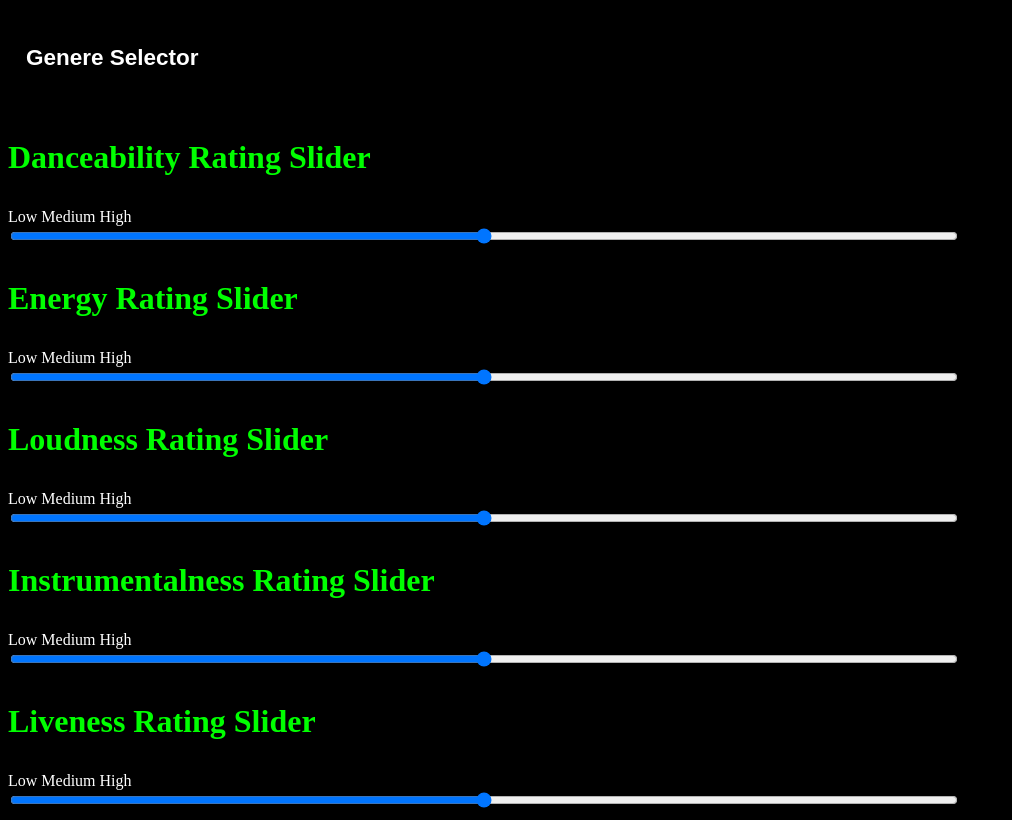
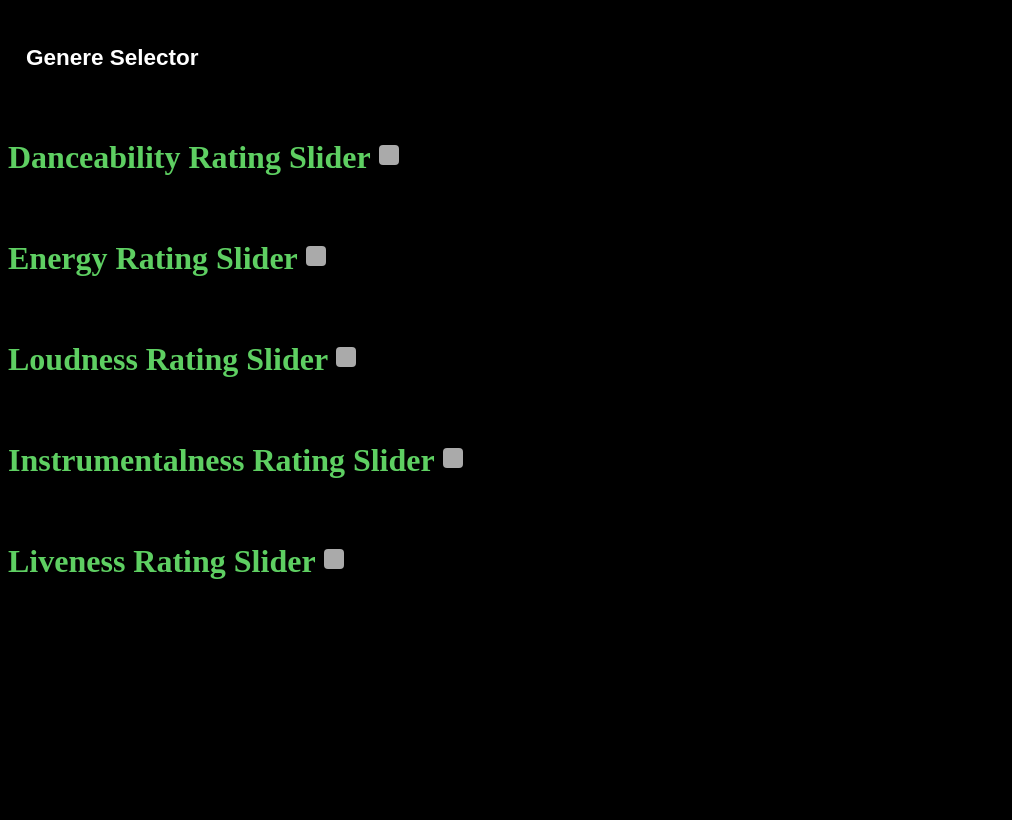
Before and after one commit to victoriab027/Creatify, a Django app: page /base/ in a window 1280 px wide. Shown: the whole page, without its empty margins (0-1012 px from the left). After the commit the page ends 579 px from the top, so only its background shows below. Run offline with Django 4.2, Linux system fonts and the light colour scheme; some libraries are stand-ins or nearby versions.

Commit message:
added checkboxes and slider css

```diff
--- a/web_dev/creatify/creatify_app/static/creatify_app/main.js
+++ b/web_dev/creatify/creatify_app/static/creatify_app/main.js
@@ -35,3 +35,31 @@ function toggleButtonClass(button) {
       }
     });
   });
+
+// Get the slider element
+const slider = document.querySelector('.slider');
+
+// Get the dots elements
+const dots = document.querySelectorAll('.dot');
+// Loop through each dot
+dots.forEach(dot => {
+  // Get the value of the dot
+  const value = dot.id.split(' ')[0];
+  // Add an event listener to the slider
+  slider.addEventListener('input', () => {
+    // If the slider value matches the dot value, hide the dot, else show it
+    if (slider.value === value) {
+      dot.style.display = 'none';
+    } else {
+      dot.style.display = 'block';
+    }
+  });
+});
+$('.custom-checkbox').change(function() {
+  var sliderId = $(this).attr('id');
+  if ($(this).is(':checked')) {
+    $('#slider-' + sliderId).show();
+  } else {
+    $('#slider-' + sliderId).hide();
+  }
+});
--- a/web_dev/creatify/creatify_app/static/creatify_app/style.css
+++ b/web_dev/creatify/creatify_app/static/creatify_app/style.css
@@ -60,11 +60,95 @@ body{
   }
 h3 {
     font-size: xx-large;
-    color: lime;
+    color: #5ecf62;
+    display: inline-block;
   }
+  .slider-wrapper {
+    display: flex;
+    flex-direction: column;
+    align-items: center;
+}
+
 .slider-wrapper > * {
-    width: 75%;
+    width: 80%;
+    margin-bottom: 10px;
 }
-span {
+
+.slider-wrapper > .slider {
+    width: 100%;
+    height: 20px;
+    border-radius: 10px;
+    background-color: #ddd;
+    appearance: none;
+    outline: none;
+}
+
+.slider-wrapper > .slider::-webkit-slider-thumb {
+    appearance: none;
+    height: 30px;
+    width: 30px;
+    border-radius: 50%;
+    background-color: #4CAF50;
+    cursor: pointer;
+    position: relative;
+    z-index: 1;
+}
+
+.slider-wrapper > .slider::-moz-range-thumb {
+    appearance: none;
+    height: 30px;
+    width: 30px;
+    border-radius: 50%;
+    background-color: #4CAF50;
+    cursor: pointer;
+    position: relative;
+    z-index: 1;
+}
+
+.slider-wrapper > .labels {
+    display: flex;
+    justify-content: space-between;
     width: 100%;
 }
+
+.slider-wrapper > .low {
+    text-align: left;
+}
+
+.slider-wrapper > .high {
+    text-align: right;
+}
+.slider-dots {
+  display: flex;
+  justify-content: space-between;
+  width: 100%;
+  height: 20px;
+  margin-top: -30px;
+  pointer-events: none;
+}
+
+.slider-dots .dot {
+  width: 20px;
+  height: 20px;
+  border-radius: 50%;
+  background-color: #999;
+  pointer-events: none;
+}
+.custom-checkbox {
+  appearance: none;
+  background-color: #aaa; /* set initial background color to gray */
+  border-radius: 4px;
+  width: 20px;
+  height: 20px;
+  margin-right: 8px;
+  margin-top: 10px;
+}
+
+.custom-checkbox:checked {
+  background-color: lime; /* change background color of adjacent span element when checkbox is checked */
+}
+
+.custom-checkbox {
+  color: #000; /* set color of adjacent span element */
+  font-size: 16px;
+}
--- a/web_dev/creatify/creatify_app/templates/creatify_app/main.html
+++ b/web_dev/creatify/creatify_app/templates/creatify_app/main.html
@@ -20,15 +20,25 @@
     </tr>
   </table>
 </div>
-{% for slider in sliders%}
-	<h3>{{slider}} Rating Slider</h3>
-    <div class="slider-wrapper">
-			<span class="low">Low</span>
-			<span class="medium">Medium</span>
-			<span class="high">High</span><br>
-		<input type="range" min="1" max="3" value="2" class="slider" id="danceabilitySlider">
-	</div>
+{% for slider in sliders %}
+    <h3>{{slider}} Rating Slider</h3>
+        <input type="checkbox" class="custom-checkbox" id="{{slider}}"> <br>
+        <div class="slider-wrapper" id="slider-{{slider}}" style="display: none;">
+            <div class="labels">
+                <span class="low">Low</span>
+                <span class="medium">Medium</span>
+                <span class="high">High</span>
+            </div>
+            <input type="range" min="1" max="3" value="2" class="slider">
+            <div class="slider-dots">
+                <span id="1 {{slider}}" class="dot"></span>
+                <span id="2 {{slider}}" class="dot"></span>
+                <span id="3 {{slider}}" class="dot"></span>
+            </div>
+        </div>
 {% endfor %}
+
+
   <script src="https://code.jquery.com/jquery-3.6.0.min.js"></script>
   <script src="{% static 'creatify_app/main.js' %}"></script>
 
```
